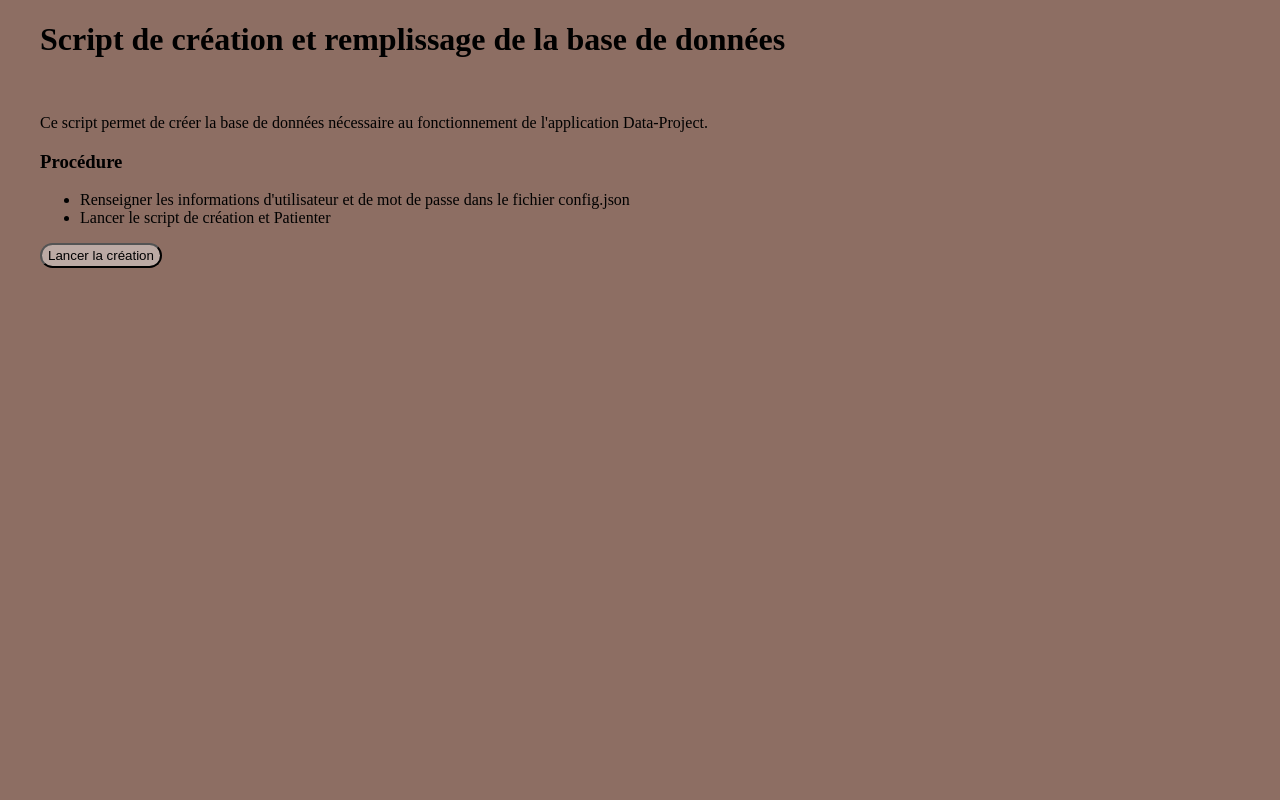
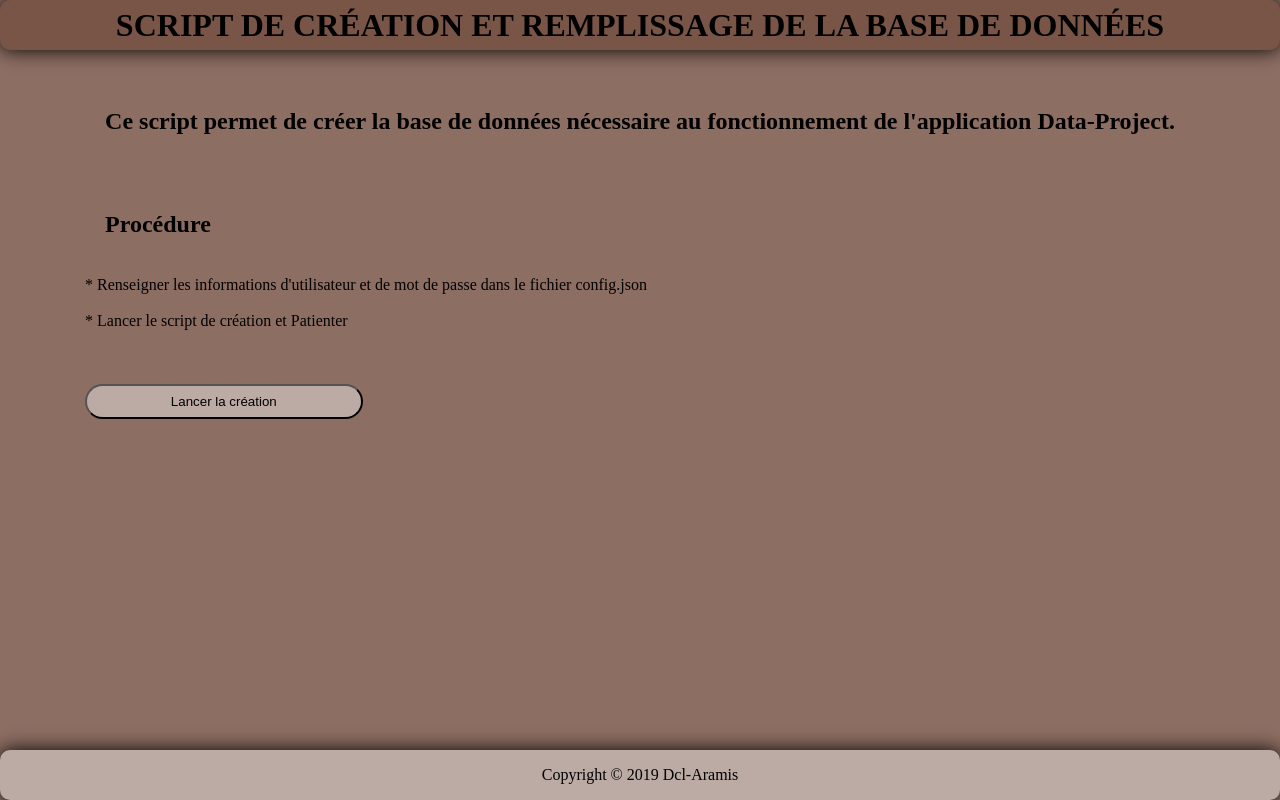
Before and after one commit to dclcoconuts/Data-Project, a PHP site: page /BDD/Script/index.php in a window 1280 px wide. Run offline with PHP 8.4, Linux system fonts and the light colour scheme; some libraries are stand-ins or nearby versions.

Commit message:
modif creation bdd

```diff
--- a/BDD/Script/css/style.css
+++ b/BDD/Script/css/style.css
@@ -1,22 +1,114 @@
-html, body{
-    margin: 0 0 0 20px;
-    padding: 0;
-    background-color: #8D6E63;
+@charset "UTF-8";
+* {
+  padding: 0;
+  margin: 0;
+  -webkit-box-sizing: border-box;
+          box-sizing: border-box;
 }
+
+/* style de la page index */
+h1 {
+  text-transform: uppercase;
+  font-size: 0.5em;
+}
+
+@media screen and (min-width: 480px) {
+  h1 {
+    font-size: 0.8em;
+  }
+}
+
+@media screen and (min-width: 768px) {
+  h1 {
+    font-size: 1.2em;
+  }
+}
+
+@media screen and (min-width: 900px) {
+  h1 {
+    font-size: 1.7em;
+  }
+}
+
+@media screen and (min-width: 1024px) {
+  h1 {
+    font-size: 2em;
+  }
+}
+
+@media screen and (min-width: 1024px) {
+  h2 {
+    padding: 20px;
+  }
+}
+
+header {
+  position: fixed;
+  top: 0;
+  text-align: center;
+  height: 50px;
+  background-color: #795548;
+  width: 100%;
+  line-height: 50px;
+  border-radius: 10px;
+  -webkit-box-shadow: 0 0 20px black;
+          box-shadow: 0 0 20px black;
+  z-index: 2;
+}
+
+body {
+  width: 100%;
+  height: 100%;
+  background-color: #8D6E63;
+}
+
+#corps {
+  margin-top: 70px;
+  display: -webkit-box;
+  display: -ms-flexbox;
+  display: flex;
+  -webkit-box-pack: center;
+      -ms-flex-pack: center;
+          justify-content: center;
+}
+
+.carte {
+  position: absolute;
+  left: 50%;
+  top: 50%;
+  z-index: 1;
+  width: 70px;
+  height: 70px;
+}
+
+img{
+  width: 100%;
+}
+
+#explain{
+  display: block;
+}
+
 #resultat {
-    display: none;
+
+  display: none;
 }
 
 #text {
-    position: absolute;
-    left: 35%;
-    top: 60%;
+    display: -webkit-box;
+    display: -ms-flexbox;
+    display: flex;
+    -webkit-box-pack: center;
+        -ms-flex-pack: center;
+            justify-content: center;
     display:none;
 }
+
 #button{
     border-radius: 25px;
     background-color: #BCAAA4;
-    height: 25px;
+    height: 35px;
+    width: 25%;
 }
 
 /* Center the loader */
@@ -37,6 +129,19 @@ html, body{
     animation: spin 2s linear infinite;
     display : none;
 }
+
+footer {
+    background-color: #BCAAA4;
+    width: 100%;
+    height: 50px;
+    position: fixed;
+    bottom: 0;
+    border-radius: 10px;
+    -webkit-box-shadow: 0 0 20px black;
+            box-shadow: 0 0 20px black;
+    line-height: 50px;
+    text-align: center;
+  }
 
 @-webkit-keyframes spin {
     0% { -webkit-transform: rotate(0deg); }
--- a/BDD/Script/index.php
+++ b/BDD/Script/index.php
@@ -5,7 +5,6 @@
     <meta name="viewport" content="width=device-width, initial-scale=1.0">
     <meta http-equiv="X-UA-Compatible" content="ie=edge">
     <script src="https://ajax.googleapis.com/ajax/libs/jquery/1.4/jquery.min.js"></script>
-
      <link rel="stylesheet" type="text/css" href="./css/style.css">
     <title>Remplissage BDD en PHP</title>
 </head>
@@ -16,20 +15,23 @@
 
 
 <body>
-    <div class="explain">
+    <header>
 	    <h1>Script de création et remplissage de la base de données</h1>
+    </header>
+    <div id="corps">
+        <div id="explain">
             <br>
-    <p>Ce script permet de créer la base de données nécessaire au fonctionnement
-        de l'application Data-Project.</p>
+            <h2>Ce script permet de créer la base de données nécessaire au fonctionnement
+                de l'application Data-Project.</h2>
+            <br><br>
 
-
-    <h3>Procédure</h3>
-    <ul>
-        <li>Renseigner les informations d'utilisateur et de mot de passe dans le fichier
-            config.json</li>
-        <li>Lancer le script de création et Patienter</li>
-    </ul>
-
+            <h2>Procédure</h2>
+            <br>
+                <p>*  Renseigner les informations d'utilisateur et de mot de passe dans le fichier
+                    config.json</p>
+            <br>
+                <p>* Lancer le script de création et Patienter</p>
+            <br><br><br>
             <button type="button" id="button" onclick="createbase()">Lancer la création</button>
         </div>
 
@@ -37,15 +39,22 @@
             <br>
             <h2>Le traitement est terminé</h2>
             <h2>La base de données a été créée avec succès et les tables ont été remplies</h2>
+            <br><br>
+            <a class="carte" href="../../index.php"><img src="./css/france-map.png" alt="Retour à l'application"></a>
         </div>
 
 
         <div id="loader">
         </div>
         <div id="text">
-        <h3>Veuillez patienter, ce traitement peut prendre plusieurs minutes</h3>
+            <h2>Veuillez patienter, ce traitement peut prendre plusieurs minutes</h2>
+        </div>
     </div>
 
+    <footer>
+			<span class="lien"class="lien" href="#">Copyright © 2019 Dcl-Aramis</span>
+
+	</footer>
     <script src="./js/traitement.js"></script>
 </body>
 </html>
--- a/BDD/Script/js/traitement.js
+++ b/BDD/Script/js/traitement.js
@@ -1,6 +1,7 @@
 
 function createbase() {
     document.getElementById("button").style.display = "none";
+    document.getElementById("explain").style.display = "none";
     document.getElementById("text").style.display = "block";
     document.getElementById("loader").style.display = "block";
     var xhttp = new XMLHttpRequest;
--- a/index.php
+++ b/index.php
@@ -17,7 +17,7 @@
 		<footer>
 			<span class="lien"class="lien" href="#">Copyright © 2019 Dcl-Aramis</span>
 			<a class="lien" href="./Source/html/mention.html">Mentions légales</a>
-			<a class="build" target=_blanck href="./BDD/Script/index.php"><img src="./Source/img/build.png" alt="Construction Base de données"><span>Installation BDD</span></a>
+			<a class="build" href="./BDD/Script/index.php"><img src="./Source/img/build.png" alt="Construction Base de données"><span>Installation BDD</span></a>
 		</footer>
 
  </body>
```
Also changed, not shown: BDD/Script/css/france-map.png (added), 1 other file. Lines whose indentation alone changed are shown as unchanged.
